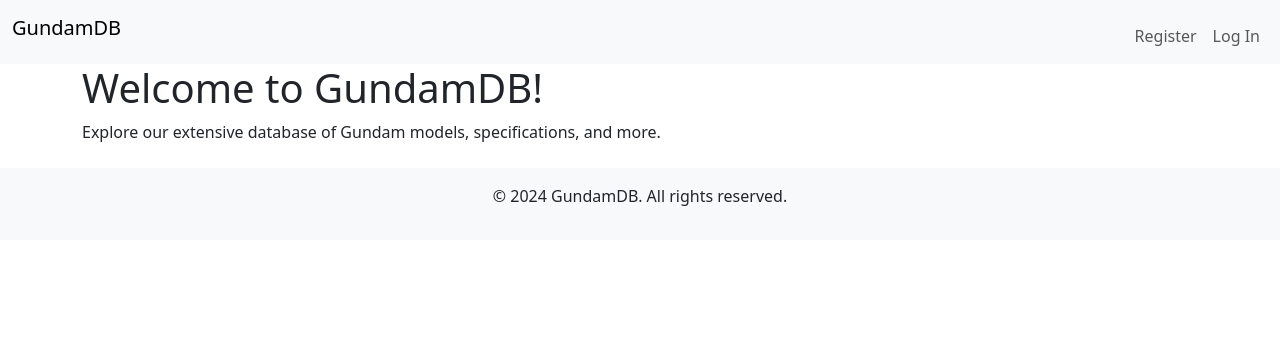
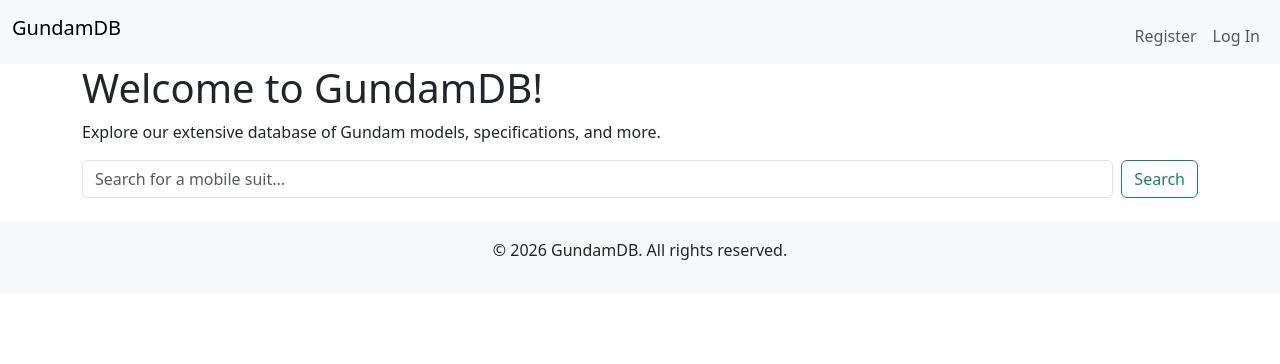
Before and after one commit to EricJostad/CS50-Final-Project, a Flask app: page / in a window 1280 px wide. Shown: the top 364 px of the page. Run offline with Flask 3, Linux system fonts and the light colour scheme.

Commit message:
Added search box to index html

```diff
--- a/templates/index.html
+++ b/templates/index.html
@@ -5,4 +5,8 @@
 {% block content %}
     <h1>Welcome to GundamDB!</h1>
     <p>Explore our extensive database of Gundam models, specifications, and more.</p>
+    <form action="/search" method="get" class="d-flex mb-4">
+        <input class="form-control me-2" name="query" placeholder="Search for a mobile suit..." type="search" required>
+        <button class="btn btn-outline-success" type="submit">Search</button>
+    </form>
 {% endblock %}
--- a/templates/layout.html
+++ b/templates/layout.html
@@ -21,11 +21,10 @@
     </nav>
     <main class="container">
         {% block content %}{% endblock %}
-    </main>
     <script src="https://cdn.jsdelivr.net/npm/bootstrap@5.3.8/dist/js/bootstrap.bundle.min.js" integrity="sha384-FKyoEForCGlyvwx9Hj09JcYn3nv7wiPVlz7YYwJrWVcXK/BmnVDxM+D2scQbITxI" crossorigin="anonymous"></script>
     </main>
     <footer class="bg-light text-center py-3 mt-4">
-        <p>&copy; 2024 GundamDB. All rights reserved.</p>
+        <p>&copy; 2026 GundamDB. All rights reserved.</p>
     </footer>
 </body>
 </html>
```
